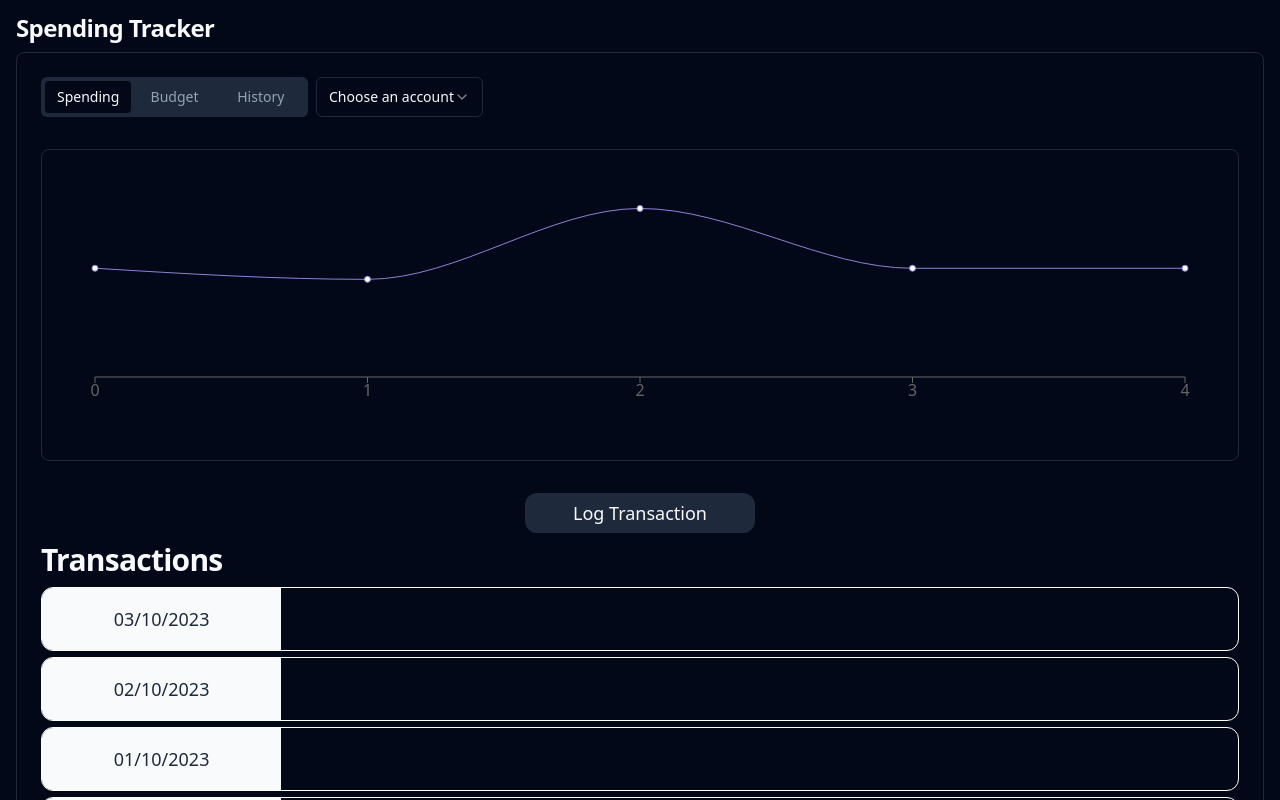
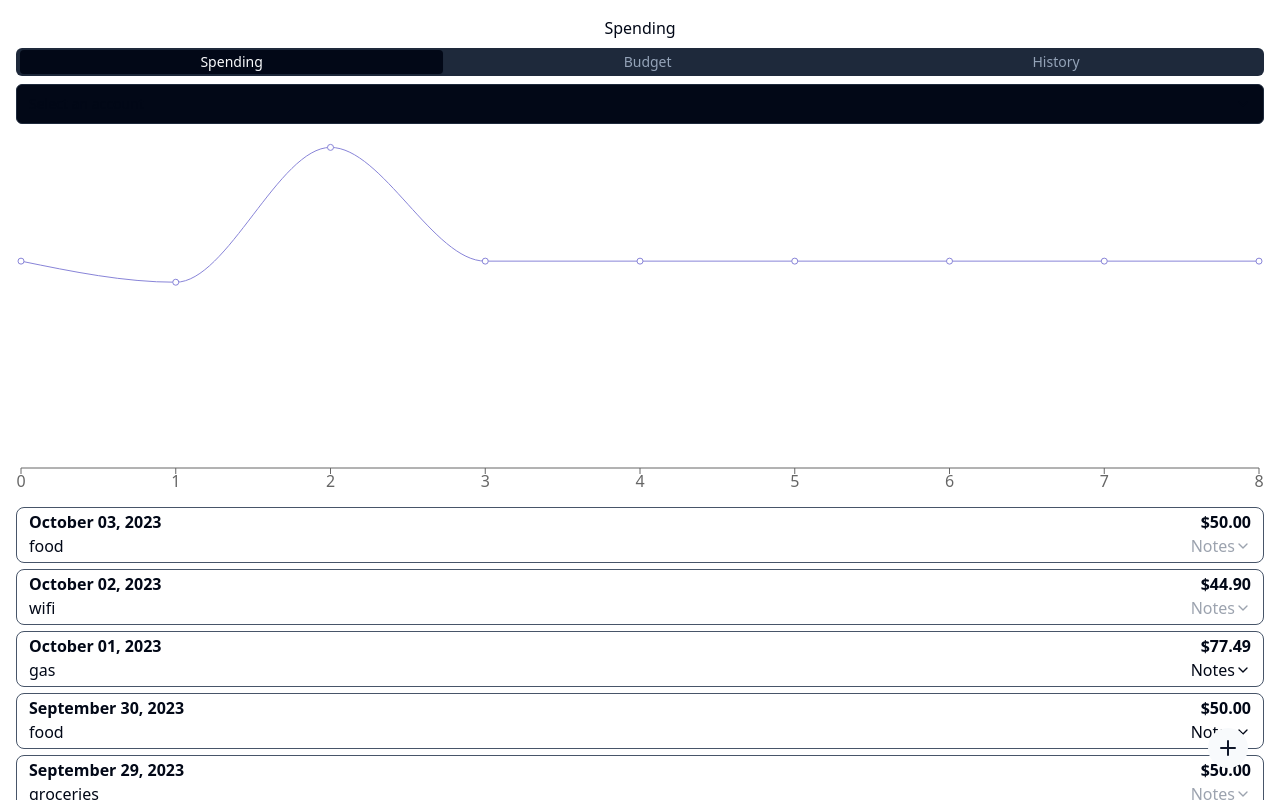
Before and after one commit to Kellan-Anderson/Log-Book, a React (Vite) app: page /spending in a window 1280 px wide. Shown: the top 800 px of the page. Built offline with nearby package versions, Linux system fonts and the light colour scheme.

Commit message:
Added transaction card

```diff
--- a/index.html
+++ b/index.html
@@ -6,7 +6,7 @@
     <meta name="viewport" content="width=device-width, initial-scale=1.0" />
     <title>Vite + React + TS</title>
   </head>
-  <body class="dark">
+  <body class="">
     <div id="root"></div>
     <script type="module" src="/src/main.tsx"></script>
   </body>
--- a/package.json
+++ b/package.json
@@ -10,6 +10,7 @@
     "preview": "vite preview"
   },
   "dependencies": {
+    "@radix-ui/react-accordion": "^1.1.2",
     "@radix-ui/react-dialog": "^1.0.5",
     "@radix-ui/react-label": "^2.0.2",
     "@radix-ui/react-popover": "^1.0.7",
--- a/src/App.tsx
+++ b/src/App.tsx
@@ -23,7 +23,7 @@ export default function App() {
   return (
     <div className="dark">
       <Provider store={store}>
-        <div className="w-full h-screen p-4">
+        <div className="w-full h-screen p-4 flex flex-col">
           <RouterProvider router={router} />
         </div>
         <Toaster />
--- /dev/null
+++ b/src/components/ui/accordion.tsx
@@ -0,0 +1,58 @@
+import * as React from "react"
+import * as AccordionPrimitive from "@radix-ui/react-accordion"
+import { ChevronDown } from "lucide-react"
+
+import { cn } from "@/lib/utils"
+
+const Accordion = AccordionPrimitive.Root
+
+const AccordionItem = React.forwardRef<
+  React.ElementRef<typeof AccordionPrimitive.Item>,
+  React.ComponentPropsWithoutRef<typeof AccordionPrimitive.Item>
+>(({ className, ...props }, ref) => (
+  <AccordionPrimitive.Item
+    ref={ref}
+    className={cn("border-b", className)}
+    {...props}
+  />
+))
+AccordionItem.displayName = "AccordionItem"
+
+const AccordionTrigger = React.forwardRef<
+  React.ElementRef<typeof AccordionPrimitive.Trigger>,
+  React.ComponentPropsWithoutRef<typeof AccordionPrimitive.Trigger>
+>(({ className, children, ...props }, ref) => (
+  <AccordionPrimitive.Header className="flex">
+    <AccordionPrimitive.Trigger
+      ref={ref}
+      className={cn(
+        "flex flex-1 items-center justify-between py-4 font-medium transition-all hover:underline [&[data-state=open]>svg]:rotate-180",
+        className
+      )}
+      {...props}
+    >
+      {children}
+      <ChevronDown className="h-4 w-4 shrink-0 transition-transform duration-200" />
+    </AccordionPrimitive.Trigger>
+  </AccordionPrimitive.Header>
+))
+AccordionTrigger.displayName = AccordionPrimitive.Trigger.displayName
+
+const AccordionContent = React.forwardRef<
+  React.ElementRef<typeof AccordionPrimitive.Content>,
+  React.ComponentPropsWithoutRef<typeof AccordionPrimitive.Content>
+>(({ className, children, ...props }, ref) => (
+  <AccordionPrimitive.Content
+    ref={ref}
+    className={cn(
+      "overflow-hidden text-sm transition-all data-[state=closed]:animate-accordion-up data-[state=open]:animate-accordion-down",
+      className
+    )}
+    {...props}
+  >
+    <div>{children}</div>
+  </AccordionPrimitive.Content>
+))
+AccordionContent.displayName = AccordionPrimitive.Content.displayName
+
+export { Accordion, AccordionItem, AccordionTrigger, AccordionContent }
--- a/src/views/spending/spendingCard.tsx
+++ b/src/views/spending/spendingCard.tsx
@@ -4,6 +4,7 @@ import { account } from "@/types";
 import { useRef } from "react";
 import { LineChart, Line, ResponsiveContainer, XAxis, YAxis, Tooltip } from "recharts"
 import { TransactionCard } from "./transaction-components";
+import { ScrollArea } from "@/components/ui/scroll-area";
 
 
 const account: account = {
@@ -63,6 +64,34 @@ const account: account = {
       budgetArea: 'groceries',
       type: 'withdraw'
     },
+    {
+      id: '4',
+      date: new Date('2023-09-29T08:34:56'),
+      amount: 50,
+      budgetArea: 'groceries',
+      type: 'withdraw'
+    },
+    {
+      id: '4',
+      date: new Date('2023-09-29T08:34:56'),
+      amount: 50,
+      budgetArea: 'groceries',
+      type: 'withdraw'
+    },
+    {
+      id: '4',
+      date: new Date('2023-09-29T08:34:56'),
+      amount: 50,
+      budgetArea: 'groceries',
+      type: 'withdraw'
+    },
+    {
+      id: '4',
+      date: new Date('2023-09-29T08:34:56'),
+      amount: 50,
+      budgetArea: 'groceries',
+      type: 'withdraw'
+    },
   ],
   name: 'Test account 1'
 }
@@ -73,30 +102,31 @@ const account: account = {
 export default function SpendingCard({ accountName } : { accountName: string | undefined }) {
 
   return (
-    <div className="h-full flex flex-col">
-      <div className="h-96 flex flex-col">
-        <Card className="grow p-12">
-          <ResponsiveContainer>
+    <div className="h-full w-full grid grid-rows-5">
+      <ResponsiveContainer className="row-span-2">
         <LineChart data={account.transactions} >
           <Line type="monotone" dataKey="amount" stroke="#8884d8" />
           <XAxis />
           <Tooltip />
         </LineChart>
       </ResponsiveContainer>
-        </Card>
-        <div className="w-full flex justify-center pt-8">
-          <Button
-            className="w-fit text-lg px-12 rounded-xl"
-            variant="secondary"
-          >
-            Log Transaction
-          </Button>
-        </div>
-      </div>
-      <h1 className="text-3xl leading-none tracking-tight font-semibold py-3">Transactions</h1>
-      <div className="flex flex-col gap-1.5">
+      <div className="row-span-3">
         {account.transactions.map(t => <TransactionCard transaction={t} key={t.id} />)}
       </div>
     </div>
   );
 }
+
+/*
+
+<ResponsiveContainer>
+
+</ResponsiveContainer>
+
+
+      <h1 className="text-3xl leading-none tracking-tight font-semibold py-3">Transactions</h1>
+      <div className="flex flex-col gap-1.5">
+        {account.transactions.map(t => <TransactionCard transaction={t} key={t.id} />)}
+      </div>
+
+*/
--- a/src/views/spending/spendingPage.tsx
+++ b/src/views/spending/spendingPage.tsx
@@ -1,4 +1,3 @@
-import { Card, CardContent, CardHeader, } from "@/components/ui/card";
 import { Select, SelectContent, SelectItem, SelectTrigger, SelectValue } from "@/components/ui/select";
 import { Tabs, TabsContent, TabsList, TabsTrigger } from "@/components/ui/tabs";
 import { useToast } from "@/components/ui/use-toast";
@@ -7,6 +6,8 @@ import { useAppDispatch, useAppSelector } from "@/redux/redux-hooks";
 import { accountSchema } from "@/types";
 import { useEffect, useState } from "react";
 import SpendingCard from "./spendingCard";
+import { Button } from "@/components/ui/button";
+import { Plus } from "lucide-react"
 
 export default function SpendingPage() {
 
@@ -34,37 +35,32 @@ export default function SpendingPage() {
   }, []);
 
   return (
-    <div className="h-full flex flex-col">
-      <h3 className="text-2xl font-semibold leading-none tracking-tight whitespace-nowrap pb-3">Spending Tracker</h3>
-      <Card className="grow">
-        <Tabs defaultValue="spending" className="h-full flex flex-col">
-          <CardHeader>
-            <div className="flex flex-col lg:flex-row gap-2">
-              <TabsList className="grid grid-cols-3 w-full lg:w-fit">
-                <TabsTrigger value="spending">Spending</TabsTrigger>
-                <TabsTrigger value="budget">Budget</TabsTrigger>
-                <TabsTrigger value="history">History</TabsTrigger>
+    <>
+      <h1 className="w-full text-center">Spending</h1>
+      <Tabs defaultValue="spending" className="flex flex-col grow">
+        <TabsList className="h-7 w-full flex mt-2">
+          <TabsTrigger value="spending" className="p-[2px] grow">Spending</TabsTrigger>
+          <TabsTrigger value="budget" className="p-[2px] grow">Budget</TabsTrigger>
+          <TabsTrigger value="history" className="p-[2px] grow">History</TabsTrigger>
         </TabsList>
-              <Select onValueChange={(val) => setSelectedAccount(val)}>
-                <SelectTrigger className="w-full lg:w-fit min-w-max">
-                  <SelectValue placeholder="Choose an account" />
+        <Select>
+          <SelectTrigger className="mt-2">
+            <SelectValue placeholder="Select an account" />
           </SelectTrigger>
           <SelectContent>
-                  <SelectItem value="test1">Test1</SelectItem>
-                  <SelectItem value="test2">Test2</SelectItem>
-                  <SelectItem value="test3">Test3</SelectItem>
+            <SelectItem value="test1">Test 1</SelectItem>
+            <SelectItem value="test2">Test 2</SelectItem>
+            <SelectItem value="test3">Test 3</SelectItem>
           </SelectContent>
         </Select>
-            </div>
-          </CardHeader>
-          <CardContent className="h-full">
-            <TabsContent value="spending" className="h-full">
-              <SpendingCard accountName={selectedAccount} />
+        <TabsContent value="spending" className="grow">
+          <SpendingCard accountName="" />
         </TabsContent>
-          </CardContent>
       </Tabs>
-      </Card>
-    </div>
+      <Button className="rounded-full p-0 px-2 fixed bottom-0 right-0 mb-8 mr-8 overflow-hidden">
+        <Plus/>
+      </Button>
+    </>
   );
 }
 
--- a/src/views/spending/transaction-components.tsx
+++ b/src/views/spending/transaction-components.tsx
@@ -1,3 +1,4 @@
+import { Accordion, AccordionContent, AccordionItem, AccordionTrigger } from "@/components/ui/accordion";
 import { transaction } from "@/types";
 import dayjs from "dayjs";
 import relativeTime from "dayjs/plugin/relativeTime";
@@ -5,17 +6,49 @@ import relativeTime from "dayjs/plugin/relativeTime";
 dayjs.extend(relativeTime);
 
 export function TransactionCard({ transaction } : { transaction: transaction }) {
-  const { amount, date, type, notes } = transaction;
-
-  const transactionDate = dayjs(date);
+  const { amount, date, type, notes, budgetArea } = transaction;
 
   return (
-    <div className="rounded-xl shadow-sm h-16 w-full overflow-hidden border border-white">
-      <div className="w-1/5 h-full bg-primary flex justify-center items-center">
-        <p className="text-secondary text-lg">
-          {transactionDate.format("DD/MM/YYYY")}
+    <>
+    <div className="flex flex-col h-fit w-full border border-slate-600 py-0.5 mb-1.5 first:mt-1 last:mb-0 rounded-lg">
+      <div className="flex flex-row justify-between px-3">
+        <p className="font-semibold">{dayjs(date).format("MMMM DD, YYYY")}</p>
+        <p className="font-semibold text-right">
+          {new Intl.NumberFormat('en-US', { style: 'currency', currency: 'USD' }).format(amount)}
         </p>
       </div>
+      <div className="flex flex-row justify-between px-3 pb-0.5">
+        <Accordion type="single" collapsible className="w-full">
+          <AccordionItem value="notes" className="border-none w-full">
+            <div className="flex flex-row justify-between w-full">
+              <p>{budgetArea}</p>
+              <AccordionTrigger
+                disabled={notes === undefined}
+                className="p-0 justify-end disabled:text-gray-400"
+              >
+                Notes
+              </AccordionTrigger>
+            </div>
+            <AccordionContent className="p-0">
+              {notes}
+            </AccordionContent>
+          </AccordionItem>
+        </Accordion>
+      </div>
     </div>
+    </>
   );
 }
+
+/*
+
+px-3
+py-1.5
+
+<p className="font-semibold text-right">${amount}</p>
+
+
+
+
+        <p>{budgetArea}</p>
+*/
```
Also changed, not shown: 1 other file (tests, documents, lock files or other folders). Lines whose indentation alone changed are shown as unchanged.
